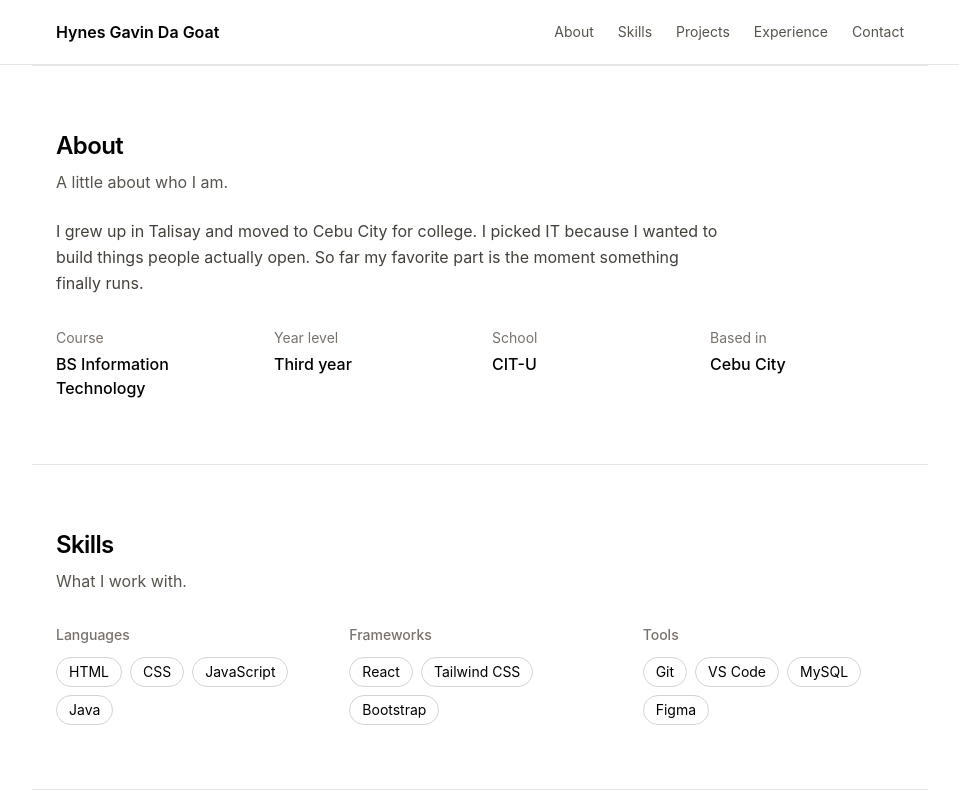
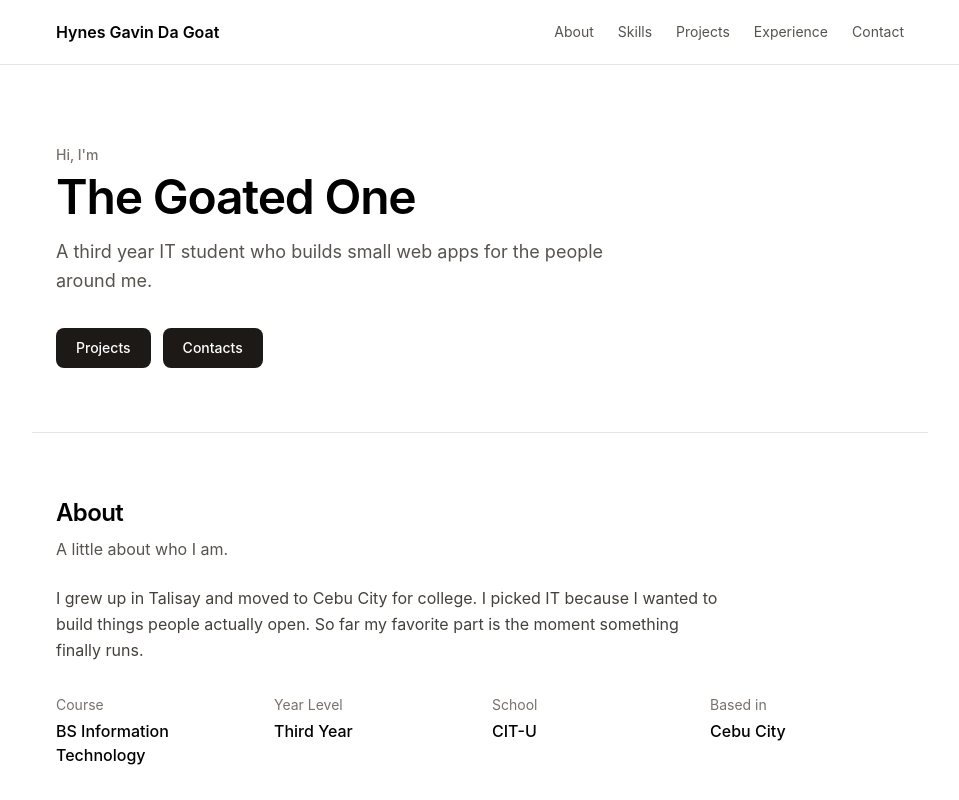
Before and after one commit to SaltySummer/practice, a React (Vite) app: page / in a window 1280 px wide. Shown: the top 800 px of the page, without its empty margins (160-1119 px from the left). Built offline with nearby package versions, Linux system fonts and the light colour scheme.

Commit message:
feat: added About Me and Hero Section

```diff
--- /dev/null
+++ b/components/AboutContent.jsx
@@ -0,0 +1,12 @@
+function AboutContent({label, content}){
+    return (
+        <>
+            <div>
+                <dt className="text-sm text-stone-500">{label}</dt>
+                <dd className="mt-1 font-medium">{content}</dd>
+            </div>
+        </>
+    )
+}
+
+export default AboutContent;
--- /dev/null
+++ b/components/AboutSection.jsx
@@ -0,0 +1,25 @@
+import AboutContent from "./AboutContent"
+
+function AboutSection(){
+    return (
+        <>
+            <section id="about" className="max-w-4xl mx-auto px-6 py-16 border-t border-stone-200 scroll-mt-16">
+                <h2 className="text-2xl font-semibold tracking-tight">About</h2>
+                <p className="mt-2 text-stone-600">A little about who I am.</p>
+                <p className="mt-6 max-w-2xl leading-relaxed text-stone-700">
+                    I grew up in Talisay and moved to Cebu City for college. I picked IT because I
+                    wanted to build things people actually open. So far my favorite part is the moment
+                    something finally runs.
+                </p>
+                <dl className="mt-8 grid grid-cols-2 gap-6 sm:grid-cols-4">
+                    <AboutContent label={"Course"} content={"BS Information Technology"} />
+                    <AboutContent label={"Year Level"} content={"Third Year"} />
+                    <AboutContent label={"School"} content={"CIT-U"} />
+                    <AboutContent label={"Based in"} content={"Cebu City"} />
+                </dl>
+            </section>
+        </>
+    )
+}
+
+export default AboutSection;
--- /dev/null
+++ b/components/Hero.jsx
@@ -0,0 +1,27 @@
+function HeroContent({href, label}){
+    return (
+        <>
+            <a href={href} className="rounded-lg bg-stone-900 px-5 py-2.5 text-sm font-medium text-white hover:bg-stone-700">{label}</a>
+        </>
+    )
+}
+
+function Hero(){
+    return (
+        <>
+            <header id="top" className="max-w-4xl mx-auto px-6 pt-20 pb-16 scroll-mt-16">
+                <p className="text-sm font-medium text-stone-500">Hi, I'm</p>
+                <h1 className="mt-2 text-5xl font-semibold tracking-tight">The Goated One</h1>
+                <p className="mt-4 max-w-xl text-lg leading-relaxed text-stone-600">
+                A third year IT student who builds small web apps for the people around me.
+                </p>
+                <div className="mt-8 flex gap-3">
+                    <HeroContent href={"#projects"} label={"Projects"}/>
+                    <HeroContent href={"#contact"} label={"Contacts"}/>
+                </div>
+            </header>
+        </>
+    )
+}
+
+export default Hero;
--- a/src/App.jsx
+++ b/src/App.jsx
@@ -1,47 +1,18 @@
 import { useState } from 'react'
 
 import Navbar from '../components/NavBar'
+import Hero from '../components/Hero'
+import AboutSection from '../components/AboutSection'
 import './index.css'
 
 function App() {
   return (
     <>
-      <head>
-        <title>Portfolio</title>
-      </head>
-
-      <body>
         <Navbar />
+        <Hero />
 
         <main>
-
-          <section id="about" className="max-w-4xl mx-auto px-6 py-16 border-t border-stone-200 scroll-mt-16">
-            <h2 className="text-2xl font-semibold tracking-tight">About</h2>
-            <p className="mt-2 text-stone-600">A little about who I am.</p>
-            <p className="mt-6 max-w-2xl leading-relaxed text-stone-700">
-              I grew up in Talisay and moved to Cebu City for college. I picked IT because I
-              wanted to build things people actually open. So far my favorite part is the moment
-              something finally runs.
-            </p>
-            <dl className="mt-8 grid grid-cols-2 gap-6 sm:grid-cols-4">
-              <div>
-                <dt className="text-sm text-stone-500">Course</dt>
-                <dd className="mt-1 font-medium">BS Information Technology</dd>
-              </div>
-              <div>
-                <dt className="text-sm text-stone-500">Year level</dt>
-                <dd className="mt-1 font-medium">Third year</dd>
-              </div>
-              <div>
-                <dt className="text-sm text-stone-500">School</dt>
-                <dd className="mt-1 font-medium">CIT-U</dd>
-              </div>
-              <div>
-                <dt className="text-sm text-stone-500">Based in</dt>
-                <dd className="mt-1 font-medium">Cebu City</dd>
-              </div>
-            </dl>
-          </section>
+          <AboutSection />
 
           <section id="skills" className="max-w-4xl mx-auto px-6 py-16 border-t border-stone-200 scroll-mt-16">
             <h2 className="text-2xl font-semibold tracking-tight">Skills</h2>
@@ -162,8 +133,6 @@ function App() {
             © 2026 Juan dela Cruz. Built with React and Tailwind CSS for CSIT340.
           </div>
         </footer>
-
-      </body>
     </>
   )
 }
```
